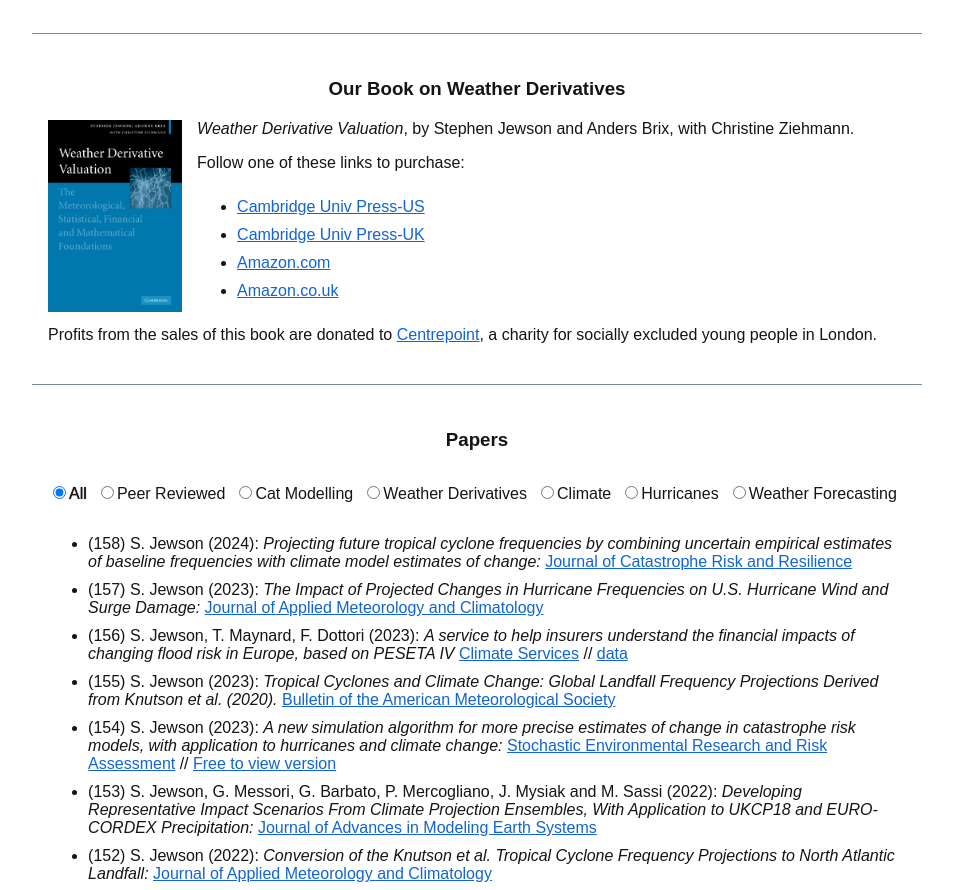
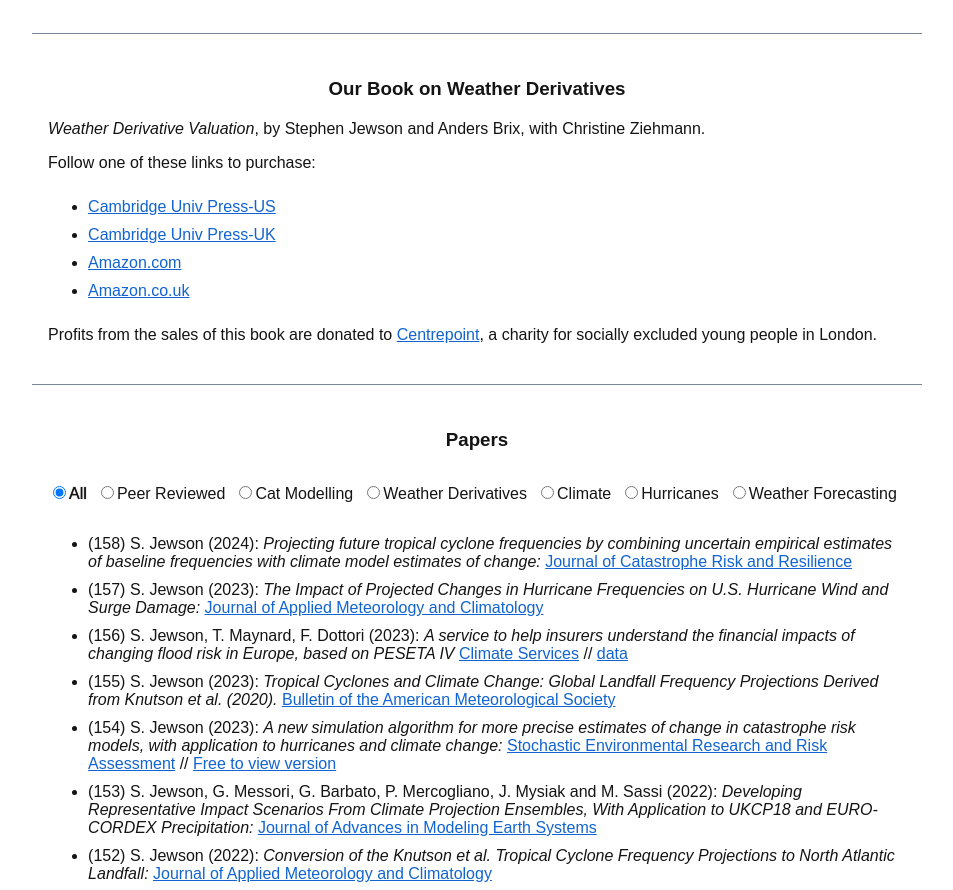
Before and after one commit to stephenjewson/stephenjewson, a plain HTML site: page index.html in a window 1280 px wide. Shown: the part 1080-1970 px from the top of the page, without its empty margins (163-1116 px from the left). Drawn offline with Linux system fonts and the light colour scheme.

Commit message:
Add files via upload

```diff
--- a/index.html
+++ b/index.html
@@ -198,7 +198,7 @@ footer {
 				<section id="weather-derivative-valuation">
 					<h2>Our Book on Weather Derivatives</h2>
 
-					<img src="./weather_derivative_valuation.jpg" alt="Cover of Weather Derivative Valuation" width="134" height="192">
+<!--					<img src="./weather_derivative_valuation.jpg" alt="Cover of Weather Derivative Valuation" width="134" height="192">-->
 					<p><cite>Weather Derivative Valuation</cite>, by Stephen Jewson and Anders Brix, with Christine Ziehmann.</p>
 					<p>Follow one of these links to purchase:
 						<ul>
```
